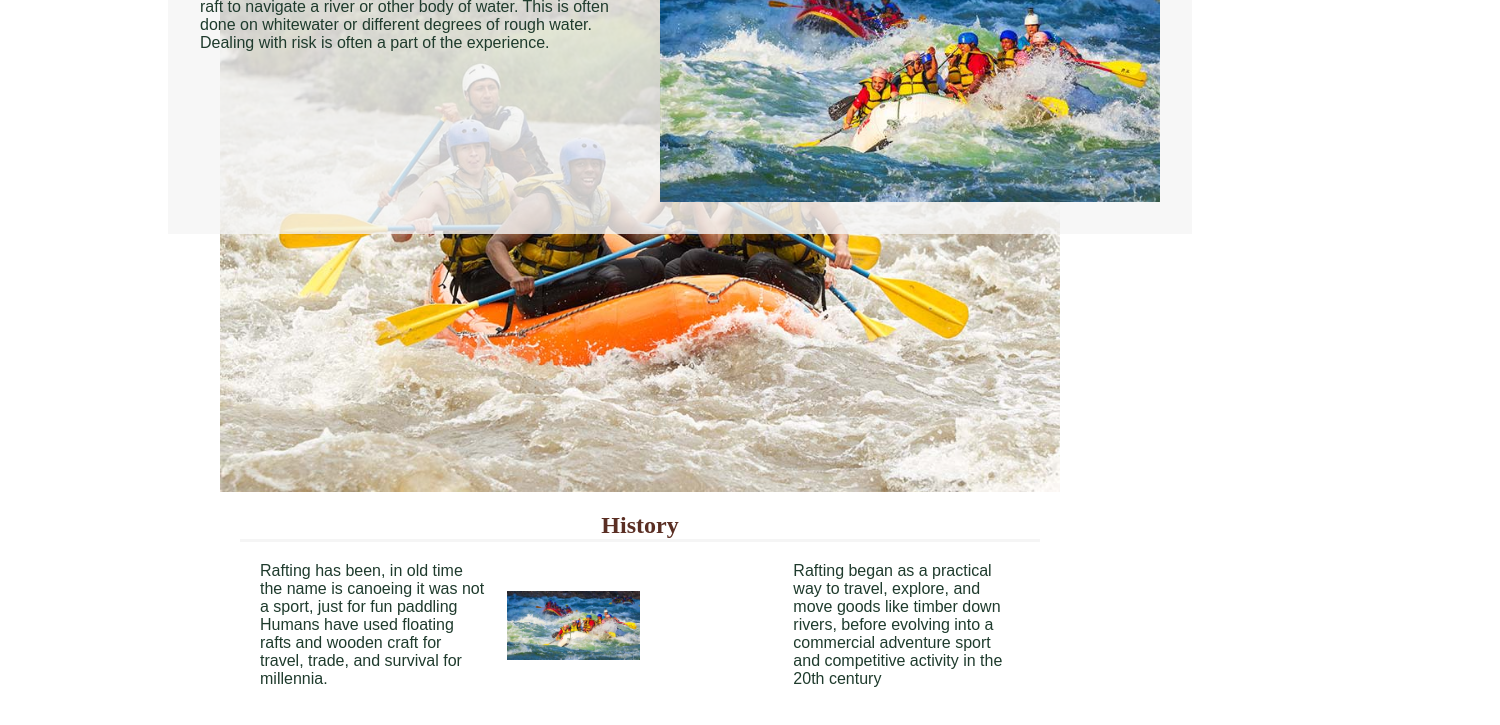
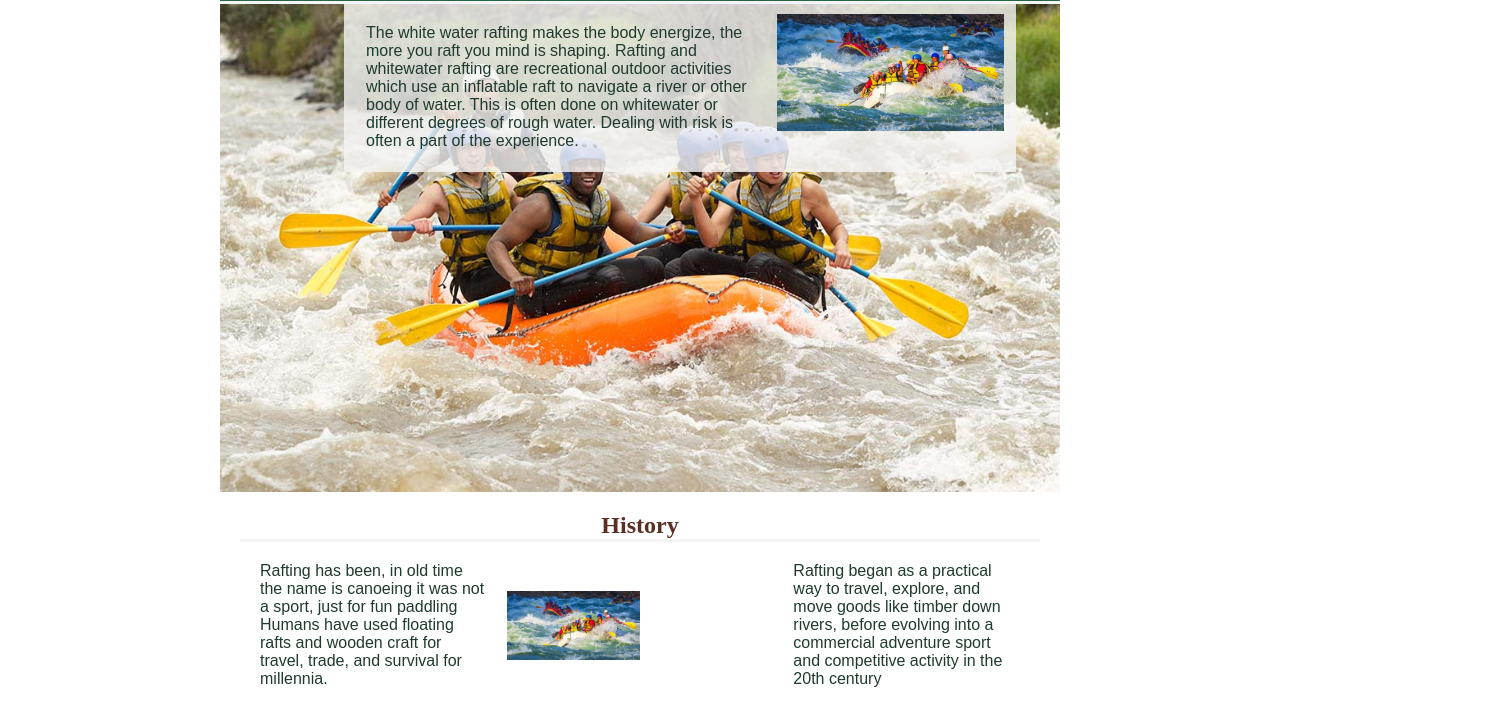
Before and after one commit to prosnero-glitch/wdd130, a plain HTML site: page wwr/about.html in a window 1280 px wide. Shown: the part 198-923 px from the top of the page, 1500 px wide, since content can reach past the window. Drawn offline with Linux system fonts and the light colour scheme.

Commit message:
.hero article img, .hero-text img {     flex: 0 0 35%;     width: 35%;     margin: 0; }

```diff
--- a/wwr/about.html
+++ b/wwr/about.html
@@ -23,12 +23,12 @@
     <main>
         <div class="hero">
             <img src="images/rafting-4.jpg" alt="Several rafters in bright helmets and life jackets paddle inflatable rafts through powerful blue-white rapids, surrounded by rocky riverbanks; the scene feels energetic and adventurous.">
-        </div>
-        <h1>White Water Rafting</h1>
-        <div class="hero-text">
-            <p>The white water rafting makes the body energize, the more you raft you mind is shaping.
-                Rafting and whitewater rafting are recreational outdoor activities which use an inflatable raft to navigate a river or other body of water. This is often done on whitewater or different degrees of rough water. Dealing with risk is often a part of the experience.</p>
-            <img src="images/rafting-1.jpg" alt="Rafting oar used to steer an inflatable raft through rushing river water.">
+            <h1>White Water Rafting</h1>
+            <article class="hero-text">
+                <p>The white water rafting makes the body energize, the more you raft you mind is shaping.
+                    Rafting and whitewater rafting are recreational outdoor activities which use an inflatable raft to navigate a river or other body of water. This is often done on whitewater or different degrees of rough water. Dealing with risk is often a part of the experience.</p>
+                <img src="images/rafting-1.jpg" alt="Rafting oar used to steer an inflatable raft through rushing river water.">
+            </article>
         </div>
         <section class="history">
             <h2>History</h2>
--- a/wwr/styles/rafting.css
+++ b/wwr/styles/rafting.css
@@ -110,39 +110,32 @@ article {
 
 }
 
-.hero-text {
-    display: flex;
-    align-items: flex-start;
-    justify-content: space-between;
-}
-
-.hero-text p {
-    width: 50%
-}
-
-.hero-text img {
-    width: 50%;
-    margin: 20px;
-}
-
+.hero article,
 .hero-text {
     position: absolute;
-    top: 70px;
+    top: 30px;
     left: 10%;
     width: 80%;
     padding: 12px;
     margin: 40px;
+    display: flex;
+    align-items: flex-start;
+    gap: 12px;
     background-color: rgba(245, 245, 245, 0.8);
     color: #1f3b2d;
 }
 
-.hero article {
-    position: relative;
-    right: 0;
+.hero-text p {
+    flex: 1;
+    width: auto;
+    margin: 0;
 }
 
-.hero article img {
-    float: center;
+.hero article img,
+.hero-text img {
+    flex: 0 0 35%;
+    width: 35%;
+    margin: 0;
 }
 
 h1 {
```
